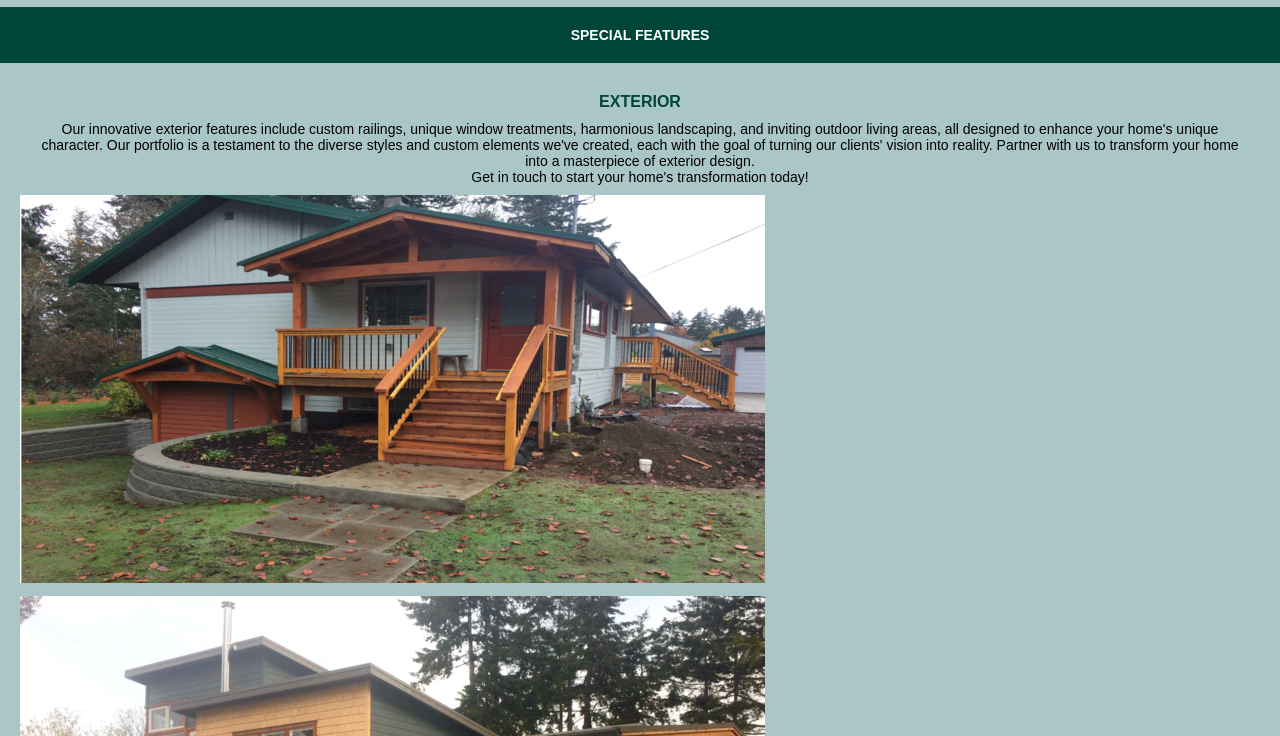
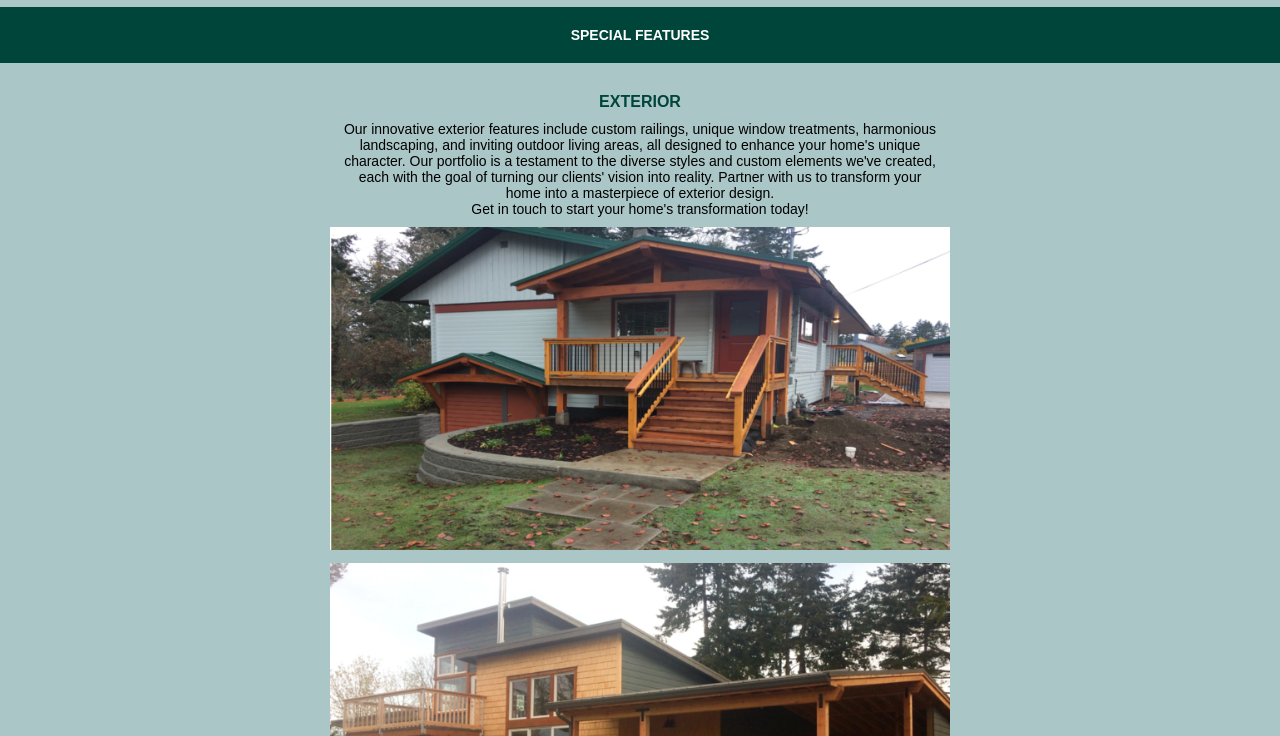
Before and after one commit to nic-dgl103-f23-cvs2/https-github.com-nic-dgl103-f23-cvs2-project-sabrina01031997, a plain HTML site: page features.html in a window 1280 px wide. Shown: the part 64-800 px from the top of the page. Drawn offline with Linux system fonts and the light colour scheme.

Commit message:
Project
COmpleted

```diff
--- a/style.css
+++ b/style.css
@@ -454,15 +454,23 @@ button:hover {
     text-align: center;
 }
 
+
+.content {
+    flex-direction: row;
+    justify-content: center;
+}
+
 .content {
     display: flex;
     flex-direction: column;
     align-items: center;
+    justify-content: center;
     padding: 20px;
 }
 
 .column {
     margin-bottom: 20px;
+    max-width: 50%;
 }
 
 .column img {
@@ -495,6 +503,7 @@ button:hover {
 
 .gallery img {
     width: 100px;
+    max-width: 100%;
     height: auto;
     margin: 10px;
 }
```
